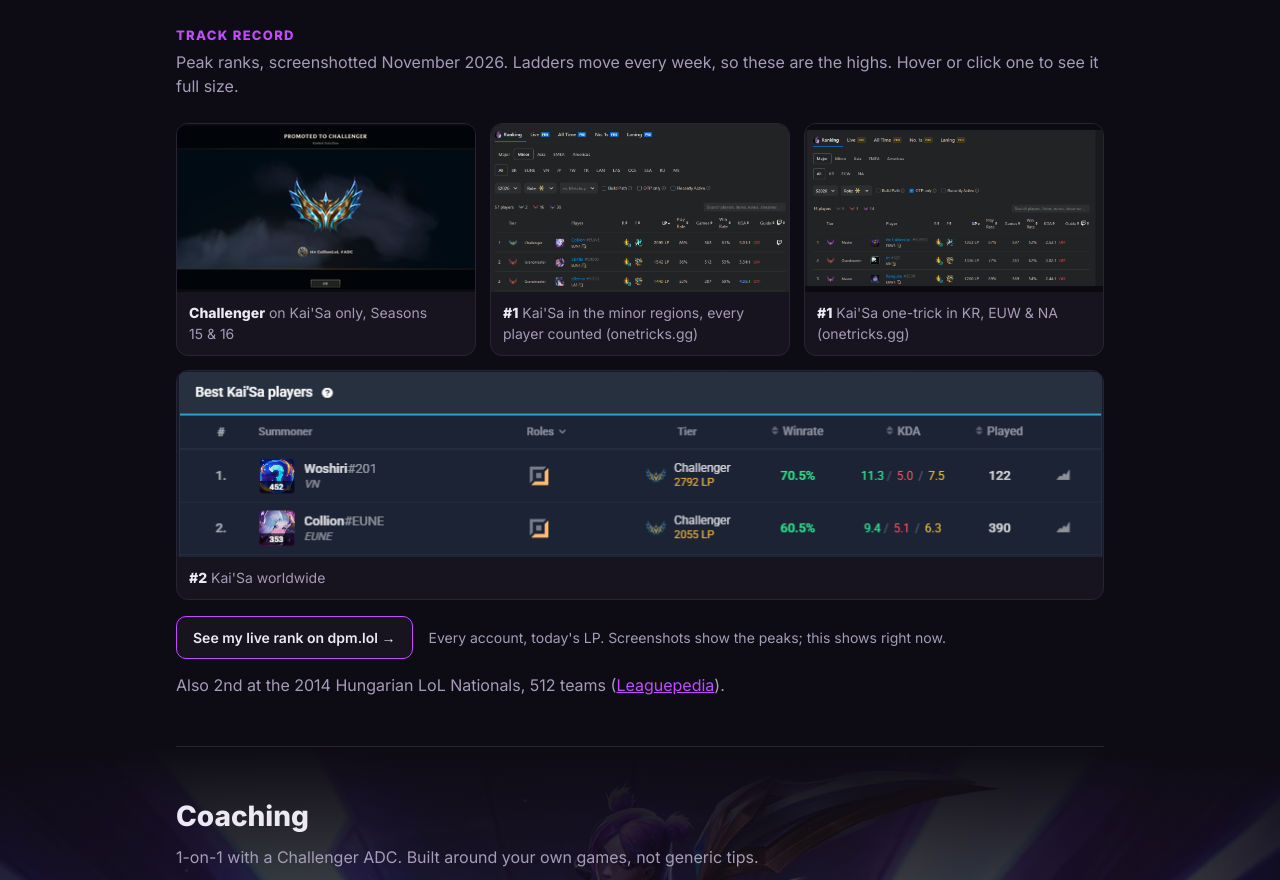
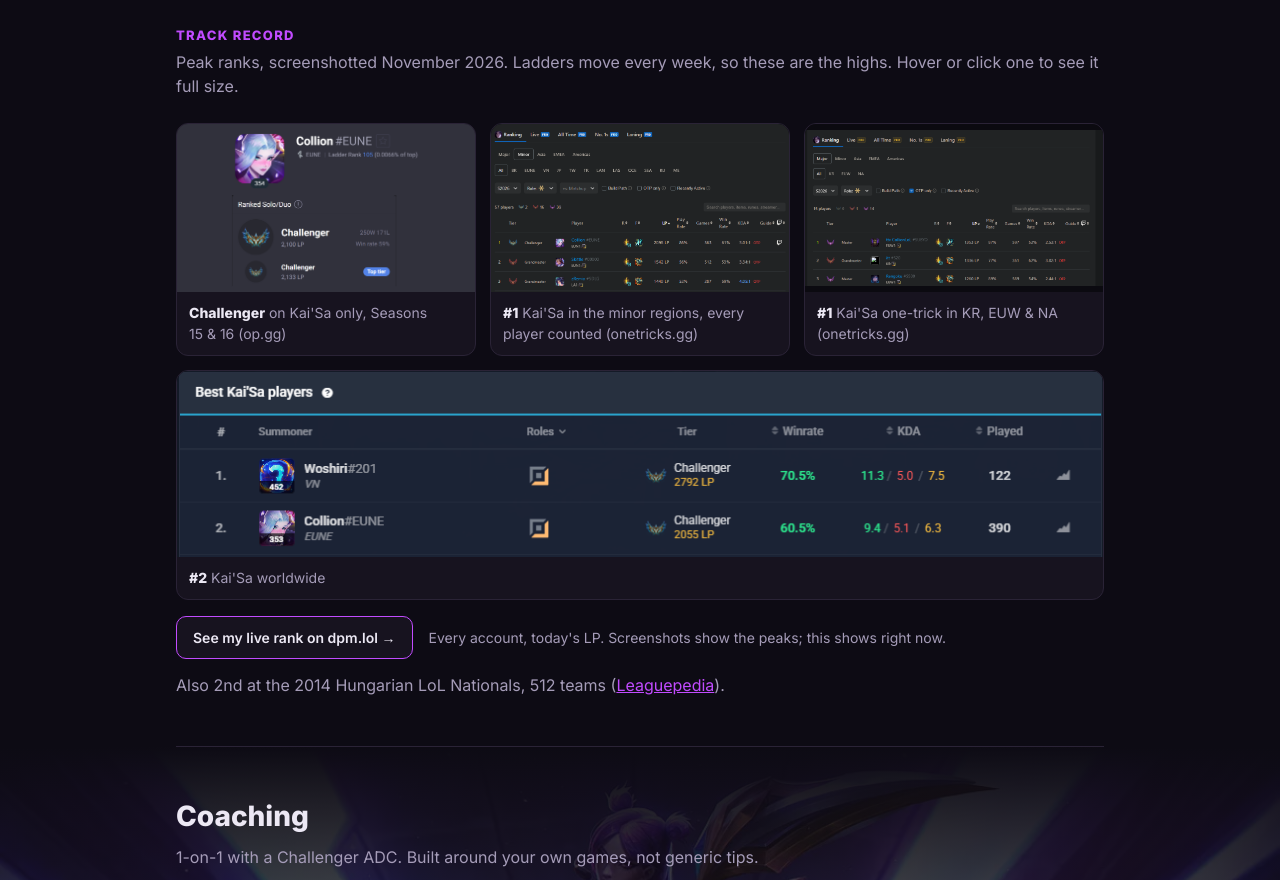
Before and after one commit to collionlol/collionlol.github.io, a plain HTML site: page index.html in a window 1280 px wide. Shown: the part 915-1795 px from the top of the page. Drawn offline with Linux system fonts and the light colour scheme.

Commit message:
Challenger card: op.gg capture (2,100 LP, peak 2,133, ladder rank 105) instead of the promotion screen
Co-Authored-By: Claude Opus 5.5 <noreply@anthropic.com>

```diff
--- a/index.html
+++ b/index.html
@@ -257,7 +257,7 @@
   <h3 class="minihead">Track record</h3>
   <p class="sub">Peak ranks, screenshotted November 2026. Ladders move every week, so these are the highs. Hover or click one to see it full size.</p>
   <div class="proofgrid">
-    <a class="shot" href="img/proof/challenger.png"><img src="img/proof/challenger.png" alt="Promoted to Challenger on Kai'Sa only (Seasons 15 and 16)" loading="lazy" width="320" height="175"><span><b>Challenger</b> on Kai'Sa only, Seasons 15&nbsp;&amp;&nbsp;16</span></a>
+    <a class="shot" href="img/proof/opgg-challenger.png"><img src="img/proof/opgg-challenger.png" alt="op.gg: Collion#EUNE, Challenger 2,100 LP, peak 2,133 LP, ladder rank 105 (top 0.0066%)" loading="lazy" width="812" height="678" style="background:#31313c"><span><b>Challenger</b> on Kai'Sa only, Seasons 15&nbsp;&amp;&nbsp;16 (op.gg)</span></a>
     <a class="shot" href="img/proof/minor-1.png"><img src="img/proof/minor-1.png" alt="onetricks.gg Kai'Sa ranking, minor regions: Collion #1, Challenger 2098 LP" loading="lazy" width="975" height="548"><span><b>#1</b> Kai'Sa in the minor regions, every player counted (onetricks.gg)</span></a>
     <a class="shot" href="img/proof/major-otp-1.png"><img src="img/proof/major-otp-1.png" alt="onetricks.gg Kai'Sa one-tricks, major regions: ttv CollionLoL #1" loading="lazy" width="1026" height="538"><span><b>#1</b> Kai'Sa one-trick in KR, EUW &amp; NA (onetricks.gg)</span></a>
     <a class="shot wide" href="img/proof/kaisa-world-2.png"><img src="img/proof/kaisa-world-2.png" alt="Best Kai'Sa players: Collion #2, Challenger 2055 LP" loading="lazy" width="936" height="187"><span><b>#2</b> Kai'Sa worldwide</span></a>
```
Also changed, not shown: img/proof/challenger.png (deleted), img/proof/opgg-challenger.png (added).
